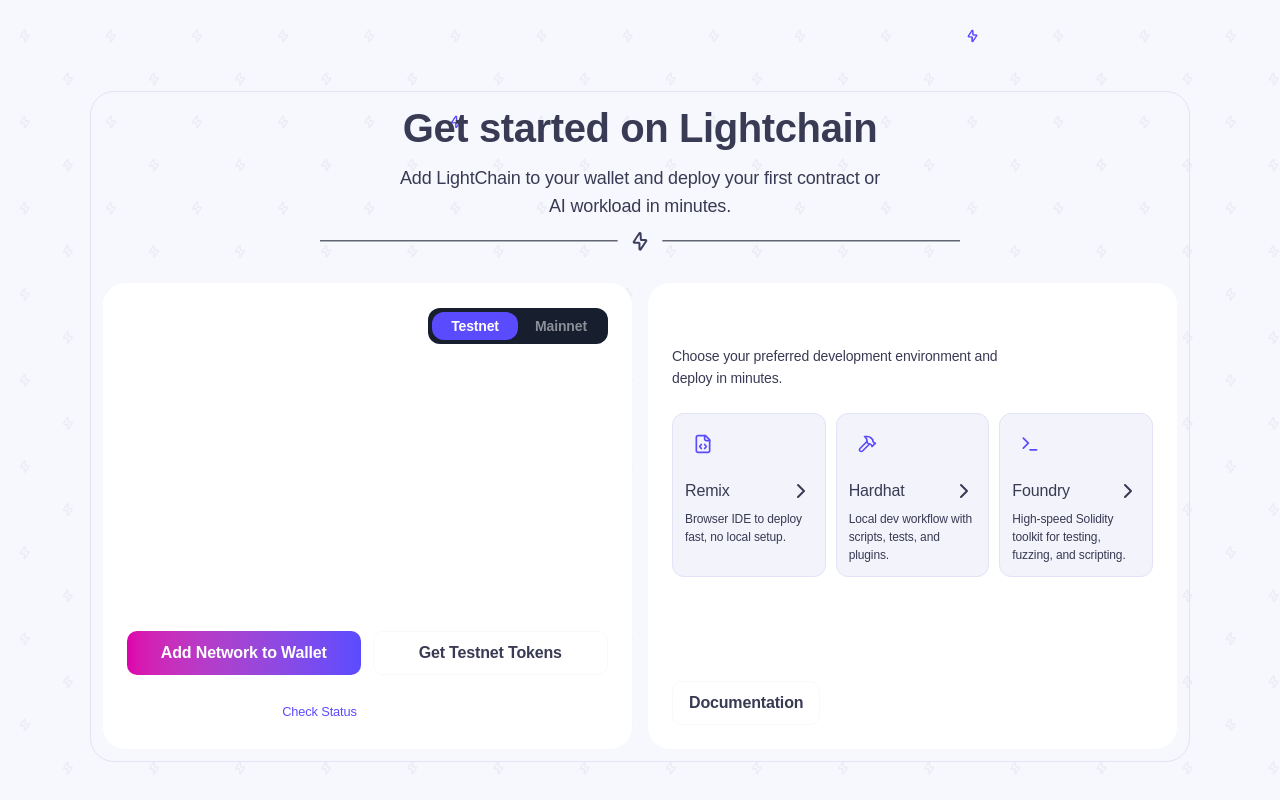
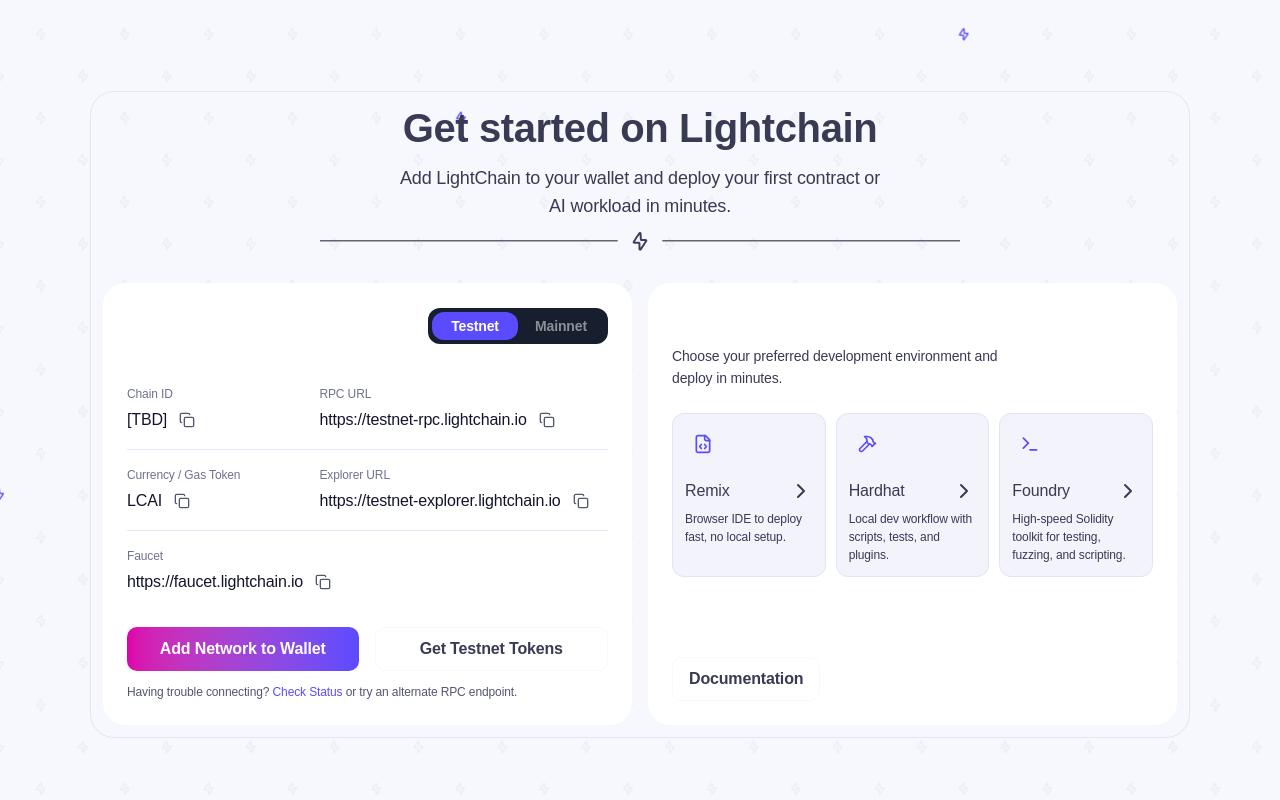
Before and after one commit to lightchain-protocol/lcai-dev-portal, a Next.js app in the folder apps/web/: page / in a window 1280 px wide. Shown: the part 829-1629 px from the top of the page. Built offline with nearby package versions, Linux system fonts and the light colour scheme.

Commit message:
fix: main network block

```diff
--- a/apps/web/src/components/blocks/get-started.tsx
+++ b/apps/web/src/components/blocks/get-started.tsx
@@ -13,7 +13,7 @@
 interface FieldProps {
 	label: string;
 	value: string;
-	fullWidth?: boolean;
+	className?: string;
 }
 
 interface ToolCardProps {
@@ -36,13 +36,13 @@
 				<Divider className="mx-auto mt-3 mb-4" />
 
 				<div className="grid w-full grid-cols-2 gap-4 pt-4">
-					<div className="flex flex-col gap-6 rounded-3xl bg-surface-slate-strong p-6">
+					<div className="rounded-3xl bg-surface-slate-strong p-6">
 						<Switcher
 							buttons={["testnet", "mainnet"]}
 							contents={[<TestnetSpecs key="testnet" />, <MainnetSpecs key="mainnet" />]}
 						/>
 
-						<p className="m-0 text-[0.8rem] text-white/40">
+						<p className="mt-3 type-caption text-content-slate-soft">
 							Having trouble connecting?{" "}
 							<a
 								className="text-brand-primary no-underline hover:underline"
@@ -134,23 +134,27 @@
 
 function TestnetSpecs() {
 	return (
-		<>
-			<div className="grid grid-cols-1 gap-x-4 gap-y-5 sm:grid-cols-2">
-				<Field label="Chain ID" value="[TBD]" />
-				<Field label="RPC URL" value="https://testnet-rpc.lightchain.io" />
-				<Field label="Currency / Gas Token" value="LCAI" />
+		<div>
+			<div className="flex items-center justify-between py-4 border-b border-border-slate-strong">
+				<Field label="Chain ID" value="[TBD]" className="basis-2/5" />
+				<Field label="RPC URL" value="https://testnet-rpc.lightchain.io" className="flex-1" />
+			</div>
+			<div className="flex items-center justify-between py-4 border-b border-border-slate-strong">
+				<Field label="Currency / Gas Token" value="LCAI" className="basis-2/5" />
 				<Field
 					label="Explorer URL"
 					value="https://testnet-explorer.lightchain.io"
+					className="flex-1"
 				/>
+			</div>
+			<div className="flex items-center justify-between py-4">
 				<Field
-					fullWidth
 					label="Faucet"
 					value="https://faucet.lightchain.io"
 				/>
 			</div>
 
-			<div className="mt-1 flex flex-wrap gap-3">
+			<div className="mt-4 flex flex-wrap gap-4">
 				<Button className="flex-1" variant="gradient">
 					Add Network to Wallet
 				</Button>
@@ -158,16 +162,19 @@
 					Get Testnet Tokens
 				</Button>
 			</div>
-		</>
+		</div>
 	);
 }
 
 function MainnetSpecs() {
 	return (
-		<>
-			<div className="grid grid-cols-1 gap-x-4 gap-y-5 sm:grid-cols-2">
+		<div>
+			<div className="flex items-center justify-between py-4 border-b border-border-slate-strong">
 				<Field label="Chain ID" value="[TBD]" />
 				<Field label="RPC URL" value="https://rpc.lightchain.io" />
+			</div>
+			<div className="flex items-center justify-between py-4 border-b border-border-slate-strong">
+
 				<Field label="Currency / Gas Token" value="LCAI" />
 				<Field label="Explorer URL" value="https://explorer.lightchain.io" />
 			</div>
@@ -180,32 +187,33 @@
 					Buy LCAI
 				</Button>
 			</div>
-		</>
+		</div>
 	);
 }
 
-function Field({ label, value, fullWidth }: FieldProps) {
+function Field({ label, value, className }: FieldProps) {
 	const handleCopy = () => {
 		navigator.clipboard.writeText(value);
 		toast.success(`${label} copied to clipboard`);
 	};
 
 	return (
-		<div className={cn(fullWidth && "col-span-full")}>
-			<p className="mb-1 font-medium text-[0.75rem] text-white/40 uppercase tracking-wider">
+		<div className={className}>
+			<p className="mb-1 type-caption text-content-slate-light">
 				{label}
 			</p>
-			<div className="flex items-center gap-2">
-				<span className="break-all font-medium text-[0.9rem] text-white/85">
+
+			<div className="flex items-center gap-3">
+				<span className="break-all type-body-m text-content-slate-strong">
 					{value}
 				</span>
 				<button
-					className="shrink-0 cursor-pointer p-0 text-[0.85rem] text-white/35 transition-colors hover:text-white"
+					className="shrink-0 cursor-pointer p-0 transition-colors hover:text-white"
 					onClick={handleCopy}
 					title="Copy"
 					type="button"
 				>
-					<CopyIcon size={14} />
+					<CopyIcon size={16} className="text-content-slate-soft" />
 				</button>
 			</div>
 		</div>
```
